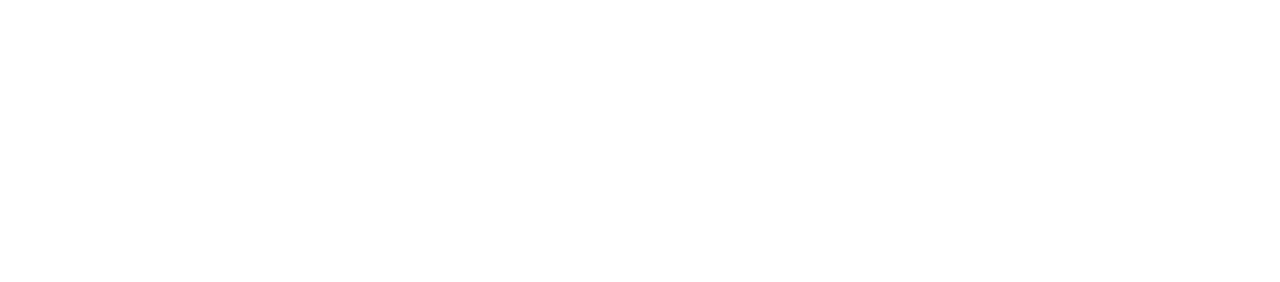
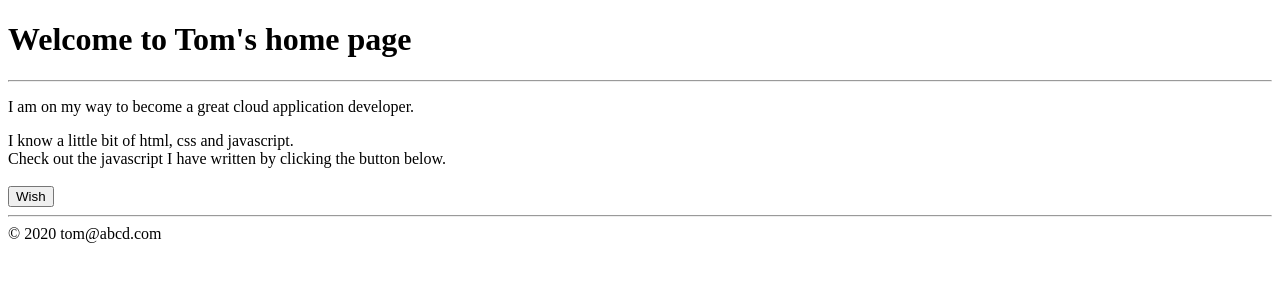
Before and after one commit to delnouty/Dash-Vis-Car-Sales, a plain HTML site: page assets/index.html in a window 1280 px wide. Drawn offline with Linux system fonts and the light colour scheme.

Commit message:
Update index.html

```diff
--- a/assets/index.html
+++ b/assets/index.html
@@ -1,9 +1,29 @@
-<!DOCTYPE html>
+<!doctype html>
 <html>
-    <head>
-        <!-- Metadata goes here -->
-    </head>
-    <body>
-        <!-- Content goes here -->
-    </body>
+
+  <head>
+    <title>HTML Demo</title>
+  </head>
+
+  <body>
+    <h1>
+      Welcome to Tom's home page
+    </h1>
+    <hr>
+    <p>
+      I am on my way to become a great cloud application developer.
+    </p>
+    <div>
+      I know a little bit of html, css and javascript.<br>
+      Check out the javascript I have written by clicking the button below.
+    </div><br>
+    <button onclick="hello()">
+      Wish
+    </button>
+    <hr>
+    <footer>
+      &copy; 2020 tom@abcd.com
+    </footer>
+  </body>
+
 </html>
```
